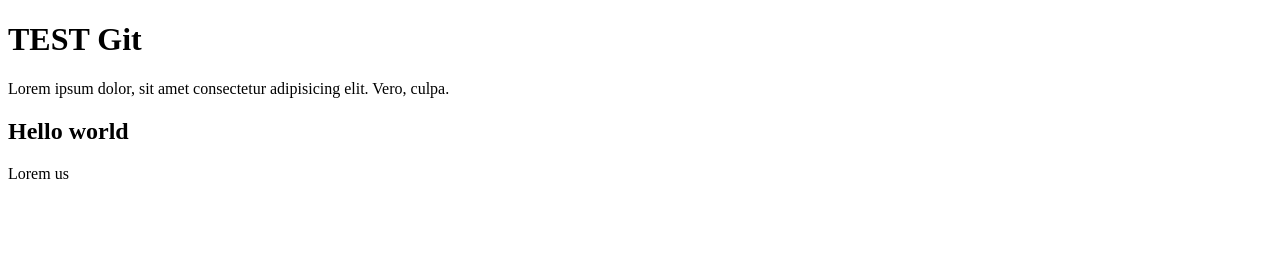
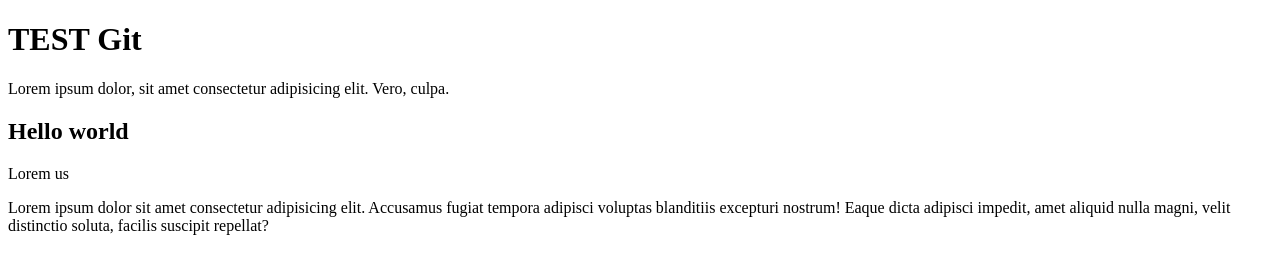
Before and after one commit to TanWorapol/testGit, a plain HTML site: page index.html in a window 1280 px wide. Drawn offline with Linux system fonts and the light colour scheme.

Commit message:
Update index.html

```diff
--- a/index.html
+++ b/index.html
@@ -11,5 +11,10 @@
     <p>Lorem ipsum dolor, sit amet consectetur adipisicing elit. Vero, culpa.</p>
     <h2>Hello world</h2>
     <p>Lorem us</p>
+    <div>
+        <span>
+            Lorem ipsum dolor sit amet consectetur adipisicing elit. Accusamus fugiat tempora adipisci voluptas blanditiis excepturi nostrum! Eaque dicta adipisci impedit, amet aliquid nulla magni, velit distinctio soluta, facilis suscipit repellat?
+        </span>
+    </div>
 </body>
 </html>
```
